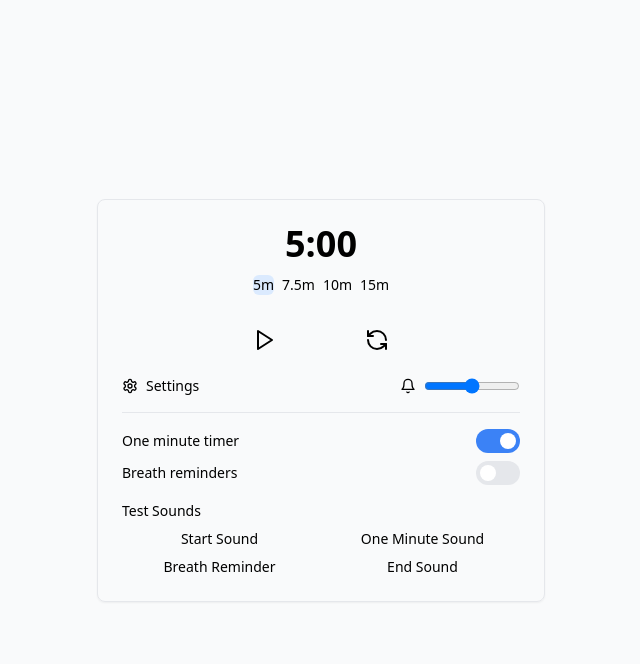
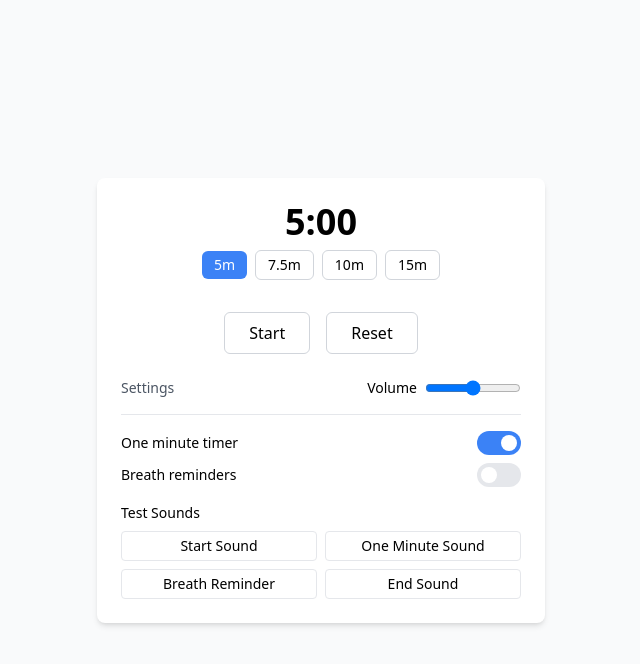
Before and after one commit to DanJonesDesign/Meditation-timer, a Next.js app: page / in a window 1280 px wide. Both pictures are taken after a click on the button "Settings". Shown: the top 664 px of the page, without its empty margins (319-959 px from the left). Built offline with nearby package versions, Linux system fonts and the light colour scheme.

Commit message:
Update MeditationTimer.jsx

```diff
--- a/src/components/ui/MeditationTimer.jsx
+++ b/src/components/ui/MeditationTimer.jsx
@@ -1,51 +1,32 @@
 "use client";
 
 import React, { useState, useEffect, useRef } from 'react';
-import { Card, CardContent } from '../ui/card';
-import { Button } from '../ui/button';
-import { Bell, Pause, Play, RefreshCcw, Settings } from 'lucide-react';
-import { Switch } from '../ui/switch';
-import { Slider } from '../ui/slider';
 
 const MeditationTimer = () => {
-  const [duration, setDuration] = useState(300); // 5 minutes in seconds
+  const [duration, setDuration] = useState(300);
   const [timeLeft, setTimeLeft] = useState(duration);
   const [isRunning, setIsRunning] = useState(false);
   const [bellVolume, setBellVolume] = useState(0.5);
   const [showSettings, setShowSettings] = useState(false);
-
-  // Settings
   const [enableOneMinTimer, setEnableOneMinTimer] = useState(true);
   const [enableBreathReminders, setEnableBreathReminders] = useState(false);
   const [reminderCount, setReminderCount] = useState(3);
 
   const audioContext = useRef(null);
   const timerRef = useRef(null);
-  const reminderTimeouts = useRef
-   useEffect(() => {
-    // Only create AudioContext after user interaction
-    const handleFirstInteraction = () => {
+  const reminderTimeouts = useRef([]);
+
+  // Initialize audio context on first user interaction
+  const initAudioContext = () => {
     if (!audioContext.current) {
       audioContext.current = new (window.AudioContext || window.webkitAudioContext)();
     }
   };
 
-    // Add event listeners for user interaction
-    window.addEventListener('click', handleFirstInteraction);
-    window.addEventListener('keydown', handleFirstInteraction);
-
-    return () => {
-      if (timerRef.current) clearInterval(timerRef.current);
-      reminderTimeouts.current.forEach(timeout => clearTimeout(timeout));
-      window.removeEventListener('click', handleFirstInteraction);
-      window.removeEventListener('keydown', handleFirstInteraction);
-    };
-  }, []);
-
   const playSound = async (type = 'start') => {
+    if (!audioContext.current) return;
     const ctx = audioContext.current;
 
-    // Different configurations for different sound types
     const sounds = {
       start: { baseFreq: 320, harmonics: [1, 1.5, 2, 2.667], duration: 4 },
       end: { baseFreq: 280, harmonics: [1, 1.25, 1.5, 2], duration: 5 },
@@ -54,36 +35,25 @@ const MeditationTimer = () => {
     };
 
     const config = sounds[type];
-
-    // Create oscillators for harmonics
     const oscillators = config.harmonics.map((harmonic, i) => {
       const osc = ctx.createOscillator();
       const gainNode = ctx.createGain();
-      const filter = ctx.createBiquadFilter();
 
       osc.frequency.value = config.baseFreq * harmonic;
       osc.type = 'sine';
 
-      filter.type = 'lowpass';
-      filter.frequency.value = 2000;
-      filter.Q.value = 0.2;
-
-      osc.connect(filter);
-      filter.connect(gainNode);
-      gainNode.connect(ctx.destination);
-
-      // Very gentle attack
       gainNode.gain.setValueAtTime(0, ctx.currentTime);
       gainNode.gain.linearRampToValueAtTime(
-        (bellVolume * (0.7 ** i)) * 0.5,
+        bellVolume * (0.5 ** i) * 0.3,
         ctx.currentTime + 0.5
       );
-
-      // Natural decay
       gainNode.gain.exponentialRampToValueAtTime(
         0.001,
         ctx.currentTime + config.duration
       );
+
+      osc.connect(gainNode);
+      gainNode.connect(ctx.destination);
 
       return { osc, gainNode };
     });
@@ -94,11 +64,6 @@ const MeditationTimer = () => {
     });
   };
 
-  const formatTime = (seconds) => {
-    const mins = Math.floor(seconds / 60);
-    const secs = seconds % 60;
-    return `${mins}:${secs.toString().padStart(2, '0')}`;
-  };
   const setupReminders = () => {
     reminderTimeouts.current.forEach(timeout => clearTimeout(timeout));
     reminderTimeouts.current = [];
@@ -112,8 +77,8 @@ const MeditationTimer = () => {
     }
 
     if (enableBreathReminders && reminderCount > 0) {
-      const startTime = 60; // 1-minute mark
-      const endTime = duration - 10; // 10 seconds before end
+      const startTime = 60;
+      const endTime = duration - 10;
       const availableTime = endTime - startTime;
       const intervalTime = availableTime / (reminderCount + 1);
 
@@ -130,12 +95,13 @@ const MeditationTimer = () => {
 
   const startTimer = () => {
     if (!isRunning) {
+      initAudioContext();
       setIsRunning(true);
       playSound('start');
       setupReminders();
 
       timerRef.current = setInterval(() => {
-        setTimeLeft((prev) => {
+        setTimeLeft(prev => {
           if (prev <= 1) {
             clearInterval(timerRef.current);
             reminderTimeouts.current.forEach(timeout => clearTimeout(timeout));
@@ -167,79 +133,66 @@ const MeditationTimer = () => {
     setDuration(newDuration);
     setTimeLeft(newDuration);
   };
+
+  const formatTime = (seconds) => {
+    const mins = Math.floor(seconds / 60);
+    const secs = seconds % 60;
+    return `${mins}:${secs.toString().padStart(2, '0')}`;
+  };
+
+  useEffect(() => {
+    return () => {
+      if (timerRef.current) clearInterval(timerRef.current);
+      reminderTimeouts.current.forEach(timeout => clearTimeout(timeout));
+    };
+  }, []);
+
   return (
-    <Card className="w-full max-w-md mx-auto">
-      <CardContent className="p-6">
+    <div className="w-full max-w-md mx-auto bg-white rounded-lg shadow-md p-6">
       <div className="text-center mb-8">
         <h2 className="text-4xl font-semibold mb-2">{formatTime(timeLeft)}</h2>
         <div className="space-x-2 mb-4">
-            <Button
-              variant="outline"
-              size="sm"
-              onClick={() => adjustDuration(5)}
-              className={duration === 300 ? 'bg-blue-100' : ''}
+          {[5, 7.5, 10, 15].map((mins) => (
+            <button
+              key={mins}
+              onClick={() => adjustDuration(mins)}
+              className={`px-3 py-1 rounded-md text-sm ${
+                duration === mins * 60
+                  ? 'bg-blue-500 text-white'
+                  : 'border border-gray-300 hover:bg-gray-100'
+              }`}
             >
-              5m
-            </Button>
-            <Button
-              variant="outline"
-              size="sm"
-              onClick={() => adjustDuration(7.5)}
-              className={duration === 450 ? 'bg-blue-100' : ''}
-            >
-              7.5m
-            </Button>
-            <Button
-              variant="outline"
-              size="sm"
-              onClick={() => adjustDuration(10)}
-              className={duration === 600 ? 'bg-blue-100' : ''}
-            >
-              10m
-            </Button>
-            <Button
-              variant="outline"
-              size="sm"
-              onClick={() => adjustDuration(15)}
-              className={duration === 900 ? 'bg-blue-100' : ''}
-            >
-              15m
-            </Button>
+              {mins}m
+            </button>
+          ))}
         </div>
       </div>
 
       <div className="flex justify-center space-x-4 mb-6">
-          <Button
-            variant="outline"
-            size="lg"
+        <button
           onClick={isRunning ? pauseTimer : startTimer}
-            className="w-24"
+          className="px-6 py-2 rounded-md border border-gray-300 hover:bg-gray-100"
         >
-            {isRunning ? <Pause className="h-6 w-6" /> : <Play className="h-6 w-6" />}
-          </Button>
-
-          <Button
-            variant="outline"
-            size="lg"
+          {isRunning ? 'Pause' : 'Start'}
+        </button>
+        <button
           onClick={resetTimer}
-            className="w-24"
+          className="px-6 py-2 rounded-md border border-gray-300 hover:bg-gray-100"
         >
-            <RefreshCcw className="h-6 w-6" />
-          </Button>
+          Reset
+        </button>
       </div>
 
       <div className="flex justify-between items-center mb-4">
-          <Button
-            variant="ghost"
-            size="sm"
+        <button
           onClick={() => setShowSettings(!showSettings)}
+          className="text-sm text-gray-600 hover:text-gray-800"
         >
-            <Settings className="h-4 w-4 mr-2" />
           Settings
-          </Button>
+        </button>
 
         <div className="flex items-center space-x-2">
-            <Bell className="h-4 w-4" />
+          <span className="text-sm">Volume</span>
           <input
             type="range"
             min="0"
@@ -256,34 +209,49 @@ const MeditationTimer = () => {
         <div className="mt-4 space-y-4 border-t pt-4">
           <div className="space-y-2">
             <div className="flex items-center justify-between">
-        <label className="text-sm font-medium">One minute timer</label>
-        <Switch
-          checked={enableOneMinTimer}
-          onCheckedChange={setEnableOneMinTimer}
-          className={enableOneMinTimer ? 'bg-blue-500' : 'bg-gray-200'}
+              <label className="text-sm">One minute timer</label>
+              <button
+                role="switch"
+                aria-checked={enableOneMinTimer}
+                onClick={() => setEnableOneMinTimer(!enableOneMinTimer)}
+                className={`relative inline-flex h-6 w-11 items-center rounded-full transition-colors focus:outline-none
+                  ${enableOneMinTimer ? 'bg-blue-500' : 'bg-gray-200'}`}
+              >
+                <span
+                  className={`inline-block h-4 w-4 transform rounded-full bg-white transition-transform
+                    ${enableOneMinTimer ? 'translate-x-6' : 'translate-x-1'}`}
                 />
+              </button>
             </div>
 
             <div className="flex items-center justify-between">
-        <label className="text-sm font-medium">Breath reminders</label>
-        <Switch
-          checked={enableBreathReminders}
-          onCheckedChange={setEnableBreathReminders}
-          className={enableBreathReminders ? 'bg-blue-500' : 'bg-gray-200'}
+              <label className="text-sm">Breath reminders</label>
+              <button
+                role="switch"
+                aria-checked={enableBreathReminders}
+                onClick={() => setEnableBreathReminders(!enableBreathReminders)}
+                className={`relative inline-flex h-6 w-11 items-center rounded-full transition-colors focus:outline-none
+                  ${enableBreathReminders ? 'bg-blue-500' : 'bg-gray-200'}`}
+              >
+                <span
+                  className={`inline-block h-4 w-4 transform rounded-full bg-white transition-transform
+                    ${enableBreathReminders ? 'translate-x-6' : 'translate-x-1'}`}
                 />
+              </button>
             </div>
 
             {enableBreathReminders && (
               <div className="space-y-2">
-                  <label className="text-sm font-medium">
+                <label className="text-sm block">
                   Number of reminders: {reminderCount}
                 </label>
-                  <Slider
-                    value={[reminderCount]}
-                    min={1}
-                    max={10}
-                    step={1}
-                    onValueChange={(value) => setReminderCount(value[0])}
+                <input
+                  type="range"
+                  min="1"
+                  max="10"
+                  value={reminderCount}
+                  onChange={(e) => setReminderCount(parseInt(e.target.value))}
+                  className="w-full"
                 />
               </div>
             )}
@@ -292,24 +260,47 @@ const MeditationTimer = () => {
           <div className="space-y-2">
             <h3 className="text-sm font-medium mb-2">Test Sounds</h3>
             <div className="grid grid-cols-2 gap-2">
-                <Button size="sm" variant="outline" onClick={() => playSound('start')}>
+              <button
+                onClick={() => {
+                  initAudioContext();
+                  playSound('start');
+                }}
+                className="px-3 py-1 text-sm border rounded hover:bg-gray-100"
+              >
                 Start Sound
-                </Button>
-                <Button size="sm" variant="outline" onClick={() => playSound('oneMin')}>
+              </button>
+              <button
+                onClick={() => {
+                  initAudioContext();
+                  playSound('oneMin');
+                }}
+                className="px-3 py-1 text-sm border rounded hover:bg-gray-100"
+              >
                 One Minute Sound
-                </Button>
-                <Button size="sm" variant="outline" onClick={() => playSound('breath')}>
+              </button>
+              <button
+                onClick={() => {
+                  initAudioContext();
+                  playSound('breath');
+                }}
+                className="px-3 py-1 text-sm border rounded hover:bg-gray-100"
+              >
                 Breath Reminder
-                </Button>
-                <Button size="sm" variant="outline" onClick={() => playSound('end')}>
+              </button>
+              <button
+                onClick={() => {
+                  initAudioContext();
+                  playSound('end');
+                }}
+                className="px-3 py-1 text-sm border rounded hover:bg-gray-100"
+              >
                 End Sound
-                </Button>
+              </button>
             </div>
           </div>
         </div>
       )}
-      </CardContent>
-    </Card>
+    </div>
   );
 };
 
```
Lines whose indentation alone changed are shown as unchanged.
